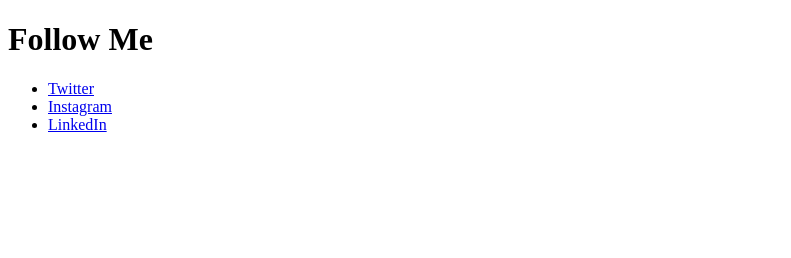
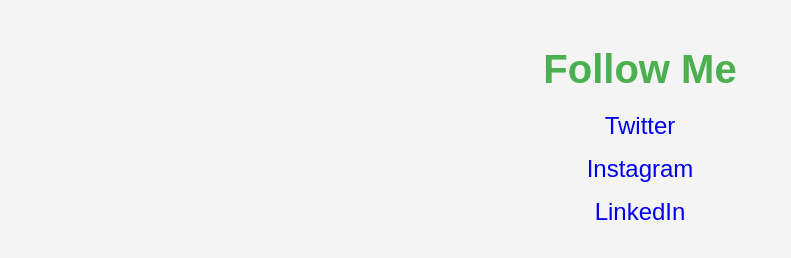
Before and after one commit to AklatnaElhelwa/aklatnaelhelwa.github.io, a plain HTML site: page index.html in a window 1280 px wide. Shown: the whole page, without its empty margins (0-791 px from the left). Drawn offline with Linux system fonts and the light colour scheme.

Commit message:
Update index.html

```diff
--- a/index.html
+++ b/index.html
@@ -4,6 +4,59 @@
     <meta charset="UTF-8">
     <meta name="viewport" content="width=device-width, initial-scale=1.0">
     <title>My Socials</title>
+    <style>
+        body {
+            font-family: 'Arial', sans-serif;
+            background-color: #f4f4f4;
+            margin: 0;
+            padding: 20px;
+            color: #333;
+            text-align: center;
+        }
+
+        h1 {
+            color: #4CAF50;
+            font-size: 2.5em;
+            margin-bottom: 20px;
+        }
+
+        ul {
+            list-style-type: none;
+            padding: 0;
+        }
+
+        li {
+            margin: 15px 0;
+        }
+
+        a {
+            text-decoration: none;
+            font-size: 1.5em;
+            padding: 10px 20px;
+            border-radius: 5px;
+            transition: background-color 0.3s, color 0.3s;
+        }
+
+        a:hover {
+            background-color: #4CAF50;
+            color: white;
+        }
+
+        /* Responsive styles */
+        @media (max-width: 600px) {
+            body {
+                padding: 10px;
+            }
+
+            h1 {
+                font-size: 2em;
+            }
+
+            a {
+                font-size: 1.2em;
+            }
+        }
+    </style>
 </head>
 <body>
     <h1>Follow Me</h1>
```
